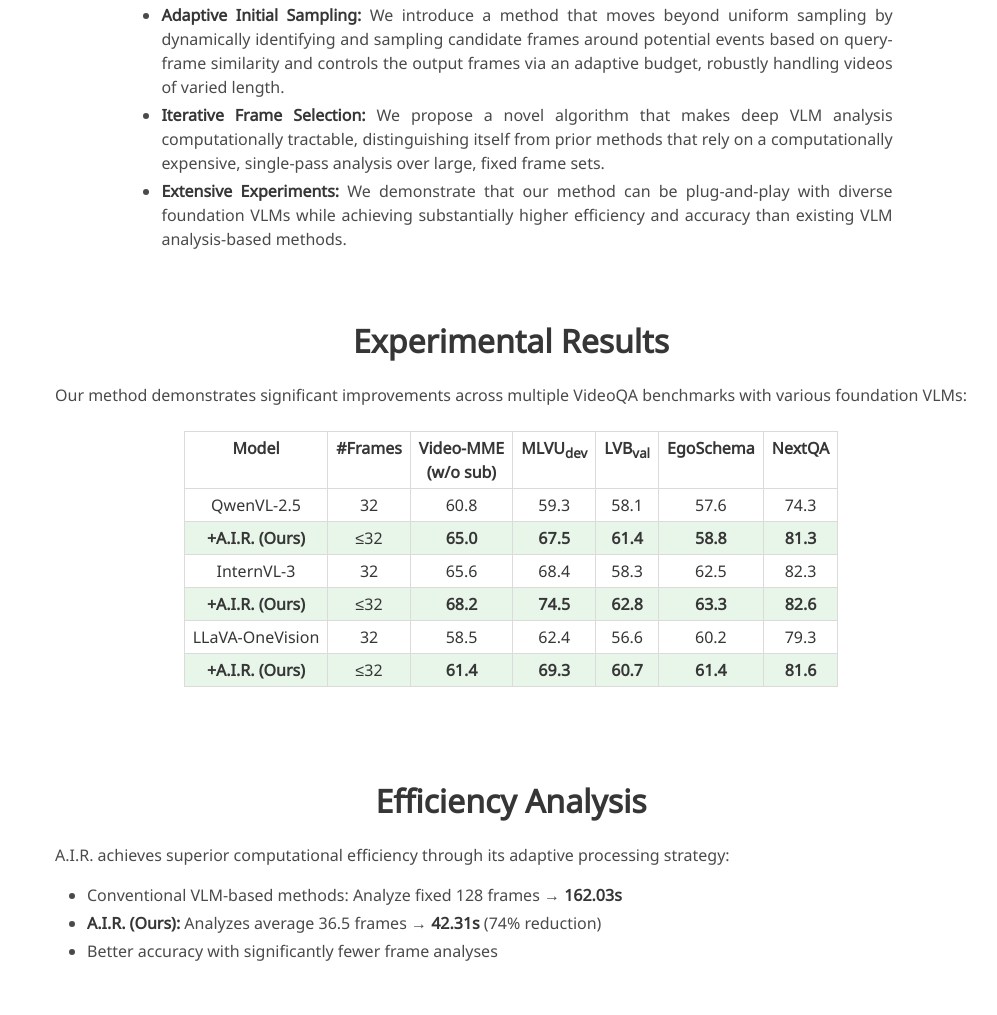
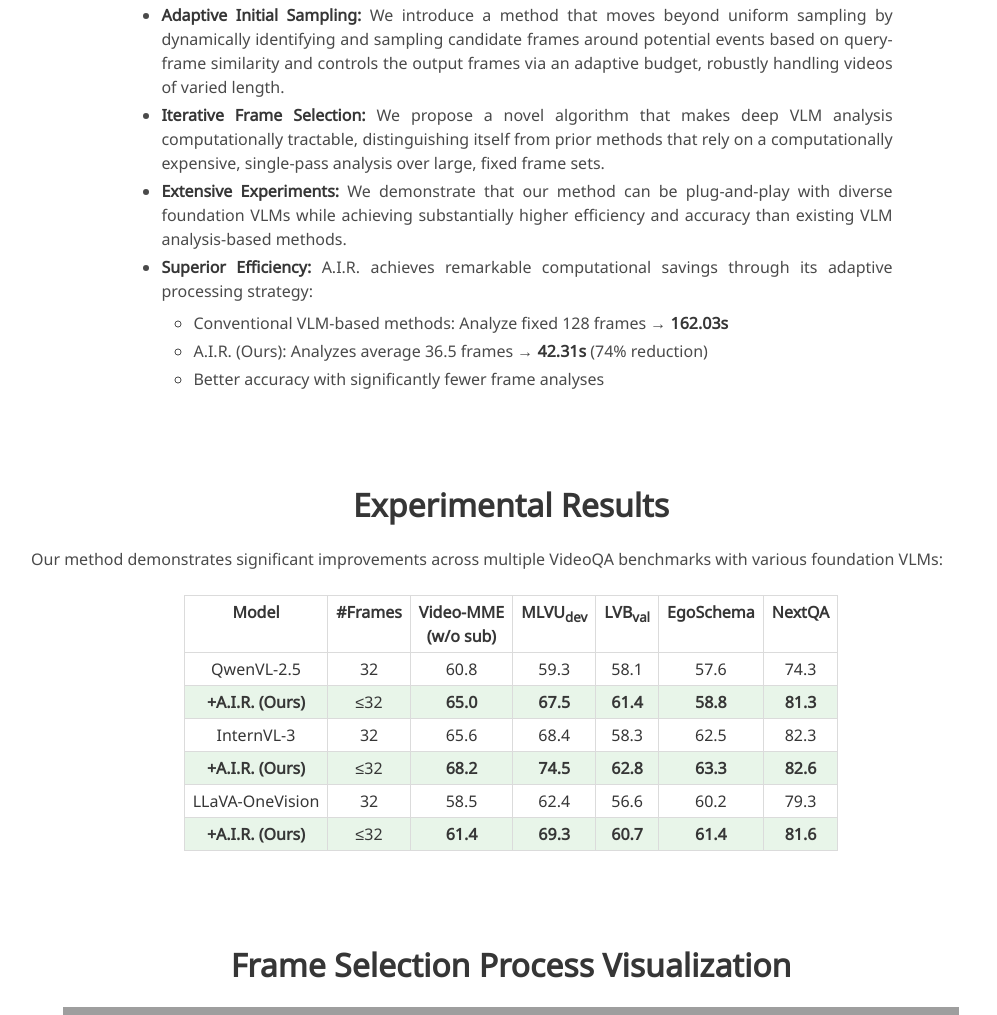
Before and after one commit to Aestine/AIR.github.io, a plain HTML site: page index.html in a window 1280 px wide. Shown: the part 1927-2942 px from the top of the page, without its empty margins (129-1126 px from the left). Drawn offline with nearby package versions, Linux system fonts and the light colour scheme; grey boxes are pictures that could not be loaded; some icons are missing; a web font is replaced by a local one.

Commit message:
Update index.html

```diff
--- a/index.html
+++ b/index.html
@@ -198,7 +198,9 @@
     </div>
     <!--/ Detailed Method Figure 3 -->
 
-    <!-- Key Contributions -->
+    <!-- Key Contributions and Efficiency -->
+
+  <div class="container is-max-desktop">
     <div class="columns is-centered has-text-centered">
       <div class="column is-four-fifths">
         <h2 class="title is-3">Key Contributions</h2>
@@ -213,11 +215,21 @@
 
             <li><strong>Extensive Experiments:</strong> We demonstrate that our method can be plug-and-play with diverse foundation VLMs while
             achieving substantially higher efficiency and accuracy than existing VLM analysis-based methods.</li>
+
+            <li><strong>Superior Efficiency:</strong> A.I.R. achieves remarkable computational savings through its adaptive processing strategy:
+              <ul style="margin-top: 0.5em;">
+                <li>Conventional VLM-based methods: Analyze fixed 128 frames → <strong>162.03s</strong></li>
+                <li>A.I.R. (Ours): Analyzes average 36.5 frames → <strong>42.31s</strong> (74% reduction)</li>
+                <li>Better accuracy with significantly fewer frame analyses</li>
+              </ul>
+            </li>
           </ul>
         </div>
       </div>
     </div>
-    <!--/ Key Contributions -->
+  </div>
+</section>
+<!--/ Key Contributions and Efficiency -->
 
     <!-- Results Section -->
 <section class="section">
@@ -306,28 +318,6 @@
   </div>
 </section>
 <!--/ Results Section -->
-
-<!-- Efficiency Analysis Section -->
-<section class="section">
-  <div class="container is-max-desktop">
-    <div class="columns is-centered has-text-centered">
-      <div class="column is-full-width">
-        <h2 class="title is-3">Efficiency Analysis</h2>
-        <div class="content has-text-justified">
-          <p>
-            A.I.R. achieves superior computational efficiency through its adaptive processing strategy:
-          </p>
-          <ul>
-            <li>Conventional VLM-based methods: Analyze fixed 128 frames → <strong>162.03s</strong></li>
-            <li><strong>A.I.R. (Ours):</strong> Analyzes average 36.5 frames → <strong>42.31s</strong> (74% reduction)</li>
-            <li>Better accuracy with significantly fewer frame analyses</li>
-          </ul>
-        </div>
-      </div>
-    </div>
-  </div>
-</section>
-<!--/ Efficiency Analysis Section -->
 
 <!-- Visualization Demo Section -->
 <section class="section">
```
